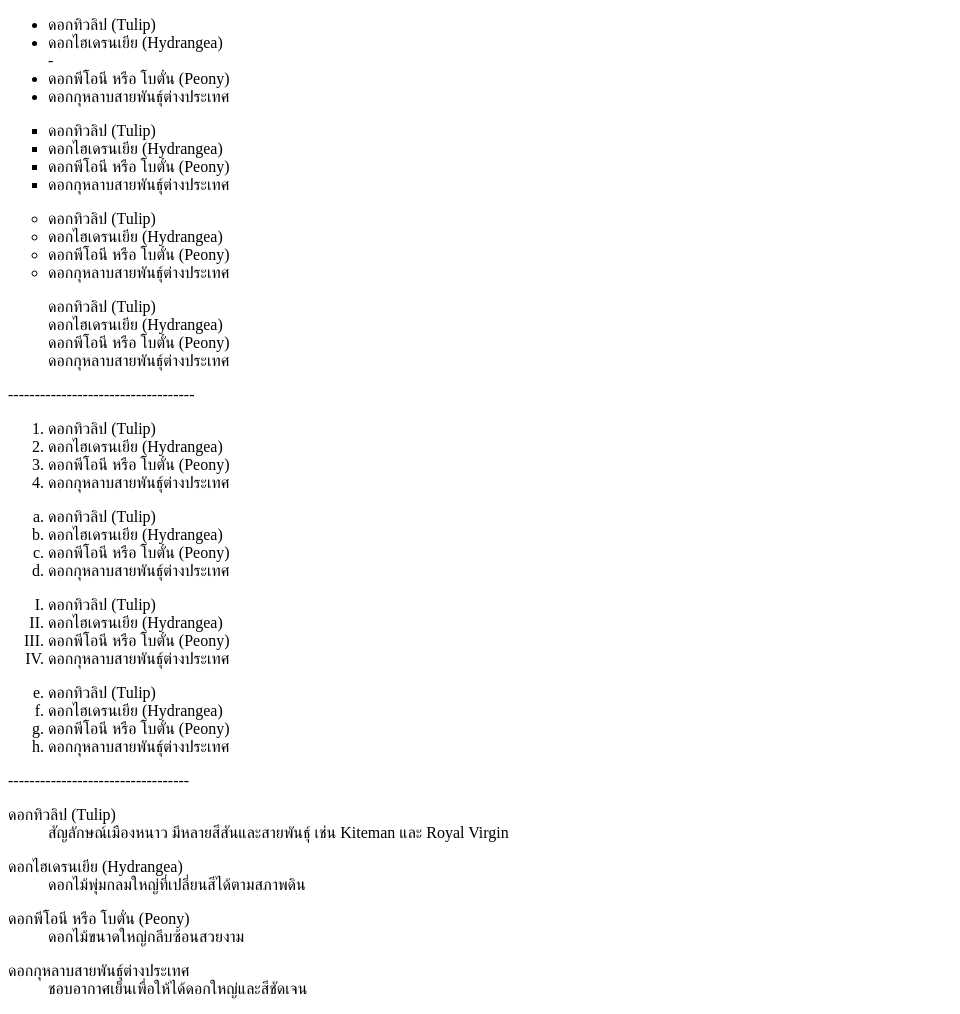
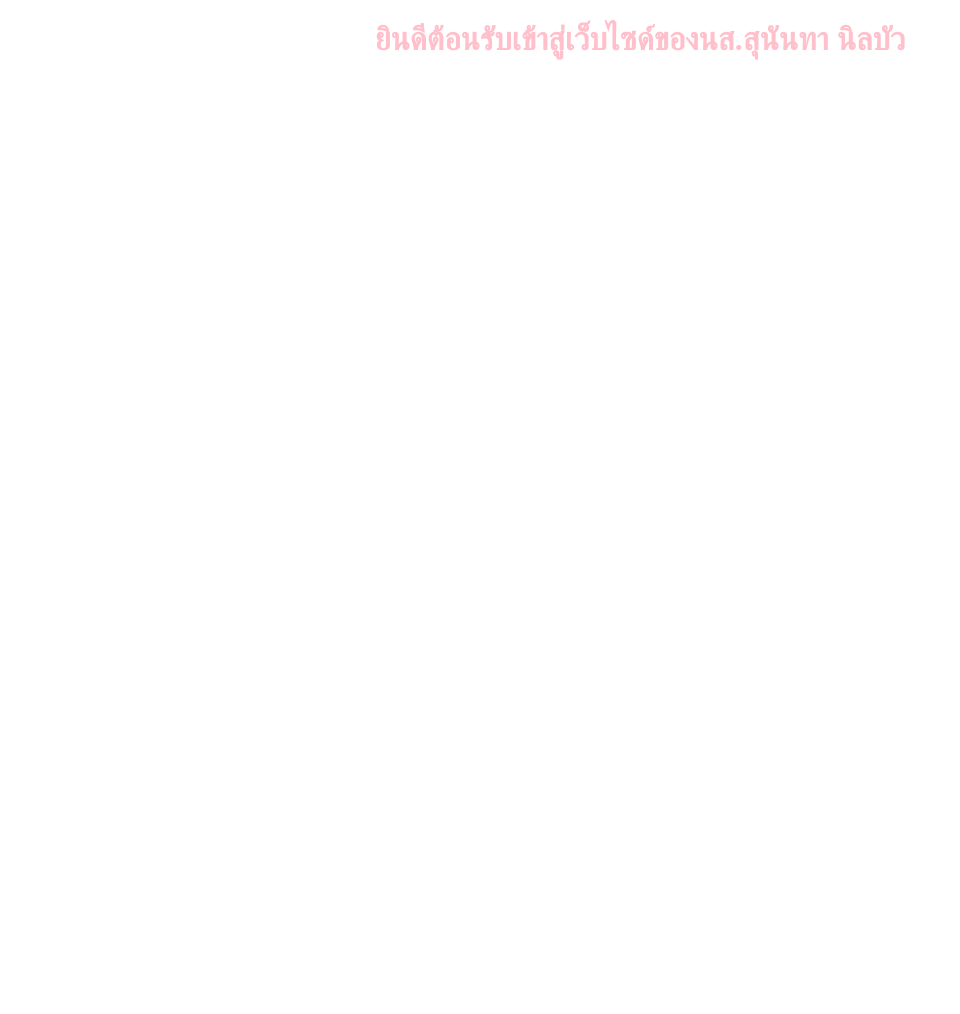
Before and after one commit to 41255-sunanta/sunanta, a plain HTML site: page index.html in a window 1280 px wide. Shown: the whole page, without its empty margins (0-960 px from the left). After the commit the page ends 800 px from the top, so only its background shows below. Drawn offline with Linux system fonts and the light colour scheme.

Commit message:
Update index.html

```diff
--- a/index.html
+++ b/index.html
@@ -1,93 +1,11 @@
 <!DOCTYPE html>
 <html lang="th">
 <head>
-<title>work04 html lists</title>
+<title>ยินดีต้อนรับ</title>
 <meta charset="utf-8">
 </head>
 <body>
-<!--
-ดอกทิวลิป (Tulip): สัญลักษณ์เมืองหนาว มีหลายสีสันและสายพันธุ์ เช่น Kiteman และ Royal Virgin
-ดอกไฮเดรนเยีย (Hydrangea): ดอกไม้พุ่มกลมใหญ่ที่เปลี่ยนสีได้ตามสภาพดินดอกพีโอนี หรือ โบตั๋น (Peony): ดอกไม้ขนาดใหญ่กลีบซ้อนสวยงามดอกกุหลาบสายพันธุ์ต่างประเทศ: ชอบอากาศเย็นเพื่อให้ได้ดอกใหญ่และสีชัดเจน
--->
-
-<ul>
-<li>ดอกทิวลิป (Tulip)</li>
-<li>ดอกไฮเดรนเยีย (Hydrangea)</li>-
-<li>ดอกพีโอนี หรือ โบตั๋น (Peony)</li>
-<li>ดอกกุหลาบสายพันธุ์ต่างประเทศ</li>
-
-</ul>
-<ul type="square">
-<li>ดอกทิวลิป (Tulip)</li>
-<li>ดอกไฮเดรนเยีย (Hydrangea)</li>
-<li>ดอกพีโอนี หรือ โบตั๋น (Peony)</li>
-<li>ดอกกุหลาบสายพันธุ์ต่างประเทศ</li>
-</ul>
-
-<ul type="circle">
-<li>ดอกทิวลิป (Tulip)</li>
-<li>ดอกไฮเดรนเยีย (Hydrangea)</li>
-<li>ดอกพีโอนี หรือ โบตั๋น (Peony)</li>
-<li>ดอกกุหลาบสายพันธุ์ต่างประเทศ</li>
-</ul>
-
-<ul type="none">
-<li>ดอกทิวลิป (Tulip)</li>
-<li>ดอกไฮเดรนเยีย (Hydrangea)</li>
-<li>ดอกพีโอนี หรือ โบตั๋น (Peony)</li>
-<li>ดอกกุหลาบสายพันธุ์ต่างประเทศ</li>
-</ul>
------------------------------------
-
-<ol>
-<li>ดอกทิวลิป (Tulip)</li>
-<li>ดอกไฮเดรนเยีย (Hydrangea)</li>
-<li>ดอกพีโอนี หรือ โบตั๋น (Peony)</li>
-<li>ดอกกุหลาบสายพันธุ์ต่างประเทศ</li>
-</ol>
-
-<ol type="a">
-<li>ดอกทิวลิป (Tulip)</li>
-<li>ดอกไฮเดรนเยีย (Hydrangea)</li>
-<li>ดอกพีโอนี หรือ โบตั๋น (Peony)</li>
-<li>ดอกกุหลาบสายพันธุ์ต่างประเทศ</li>
-</ol>
-
-<ol type="I">
-<li>ดอกทิวลิป (Tulip)</li>
-<li>ดอกไฮเดรนเยีย (Hydrangea)</li>
-<li>ดอกพีโอนี หรือ โบตั๋น (Peony)</li>
-<li>ดอกกุหลาบสายพันธุ์ต่างประเทศ</li>
-</ol>
-
-<ol start="5" type="a">
-<li>ดอกทิวลิป (Tulip)</li>
-<li>ดอกไฮเดรนเยีย (Hydrangea)</li>
-<li>ดอกพีโอนี หรือ โบตั๋น (Peony)</li>
-<li>ดอกกุหลาบสายพันธุ์ต่างประเทศ</li>
-</ol>
-
-
-----------------------------------
-<dl>
-<dt>ดอกทิวลิป (Tulip)</dt>
-<dd>สัญลักษณ์เมืองหนาว มีหลายสีสันและสายพันธุ์ เช่น Kiteman และ Royal Virgin</dd>
-</dl>
-
-<dl>
-<dt>ดอกไฮเดรนเยีย (Hydrangea)</dt>
-<dd>ดอกไม้พุ่มกลมใหญ่ที่เปลี่ยนสีได้ตามสภาพดิน</dd>
-</dl>
-
-<dl>
-<dt>ดอกพีโอนี หรือ โบตั๋น (Peony)</dt>
-<dd>ดอกไม้ขนาดใหญ่กลีบซ้อนสวยงาม</dd>
-</dl>
-
-<dl>
-<dt>ดอกกุหลาบสายพันธุ์ต่างประเทศ</dt>
-<dd>ชอบอากาศเย็นเพื่อให้ได้ดอกใหญ่และสีชัดเจน</dd>
-</dl>
+<h1 style="color:pink; font-size: 200%; text-align: center; font-KodchiangUPC;">ยินดีต้อนรับเข้าสู่เว็บไซด์ของนส.สุนันทา นิลบัว</h1>
 
 
 </body>
```
